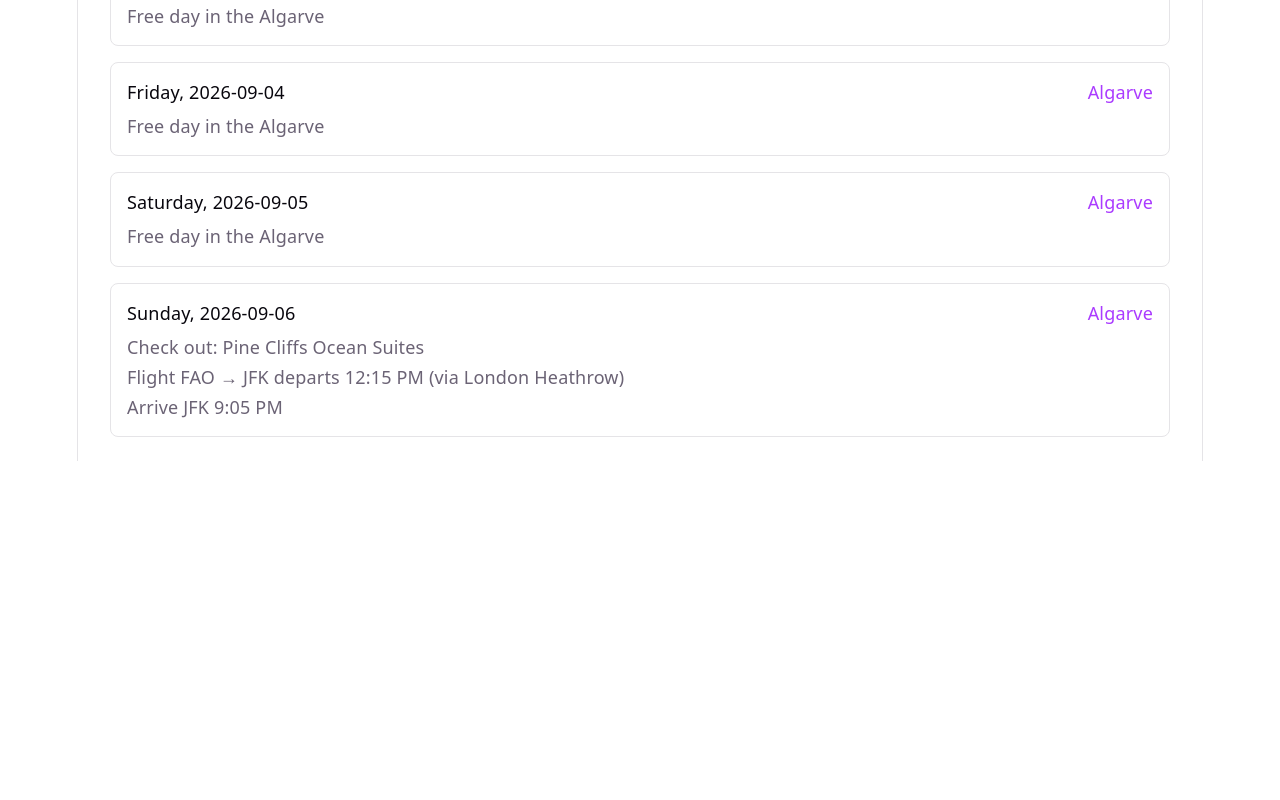
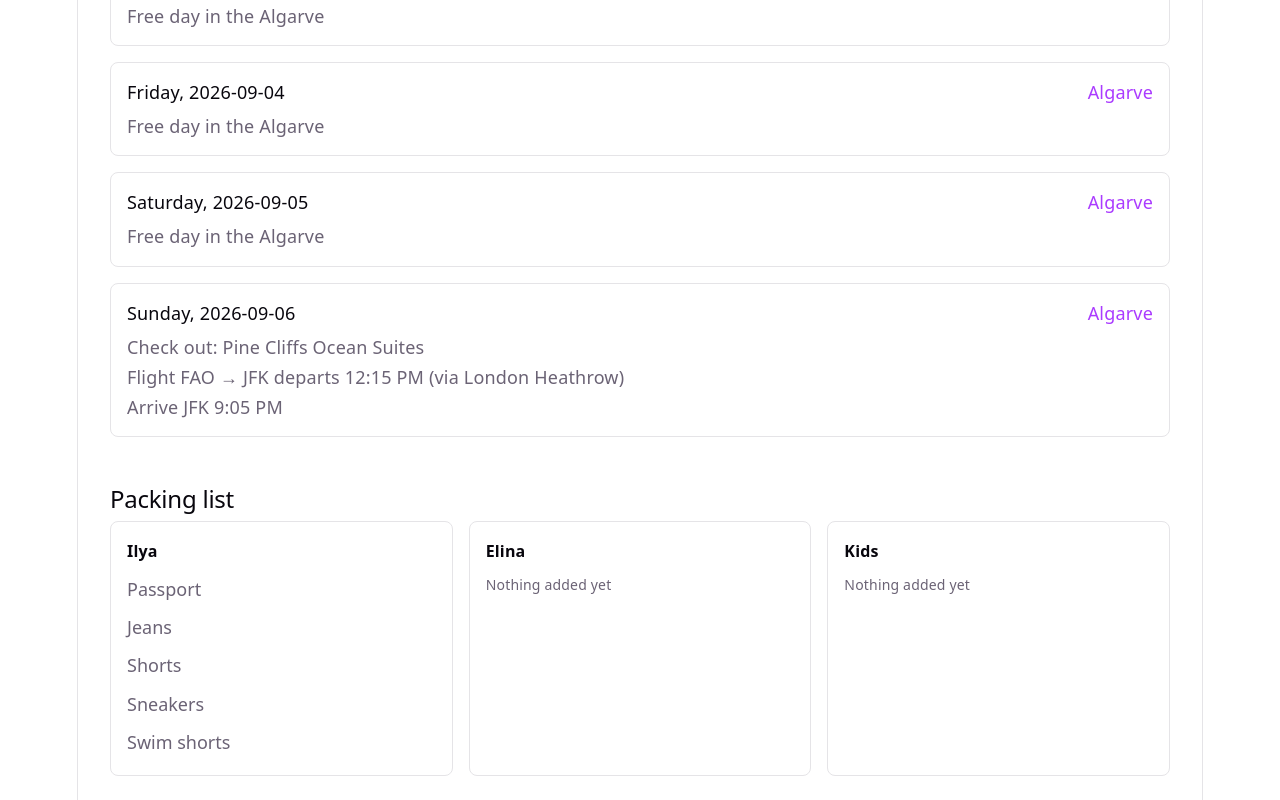
Before and after one commit to ilyabudnevich/portugal-trip-v2, a React (Vite) app: page / in a window 1280 px wide. Shown: the part 1556-2356 px from the top of the page. Before the commit the page ends 2017 px from the top, so only its background shows below. Built offline with nearby package versions, Linux system fonts and the light colour scheme.

Commit message:
Add packing list with persistent checkboxes

```diff
--- a/src/App.css
+++ b/src/App.css
@@ -108,3 +108,72 @@
     gap: 4px;
   }
 }
+
+#packing-list {
+  padding: 24px 32px;
+  text-align: left;
+
+  @media (max-width: 1024px) {
+    padding: 20px;
+  }
+}
+
+.packing-groups {
+  display: flex;
+  flex-wrap: wrap;
+  gap: 16px;
+}
+
+.packing-group {
+  flex: 1 1 240px;
+  border: 1px solid var(--border);
+  border-radius: 8px;
+  padding: 16px;
+
+  h3 {
+    margin: 0 0 8px;
+    font-size: 16px;
+    color: var(--text-h);
+  }
+}
+
+.packing-empty {
+  margin: 0;
+  color: var(--text);
+  font-size: 14px;
+}
+
+.packing-items {
+  list-style: none;
+  padding: 0;
+  margin: 0;
+  display: flex;
+  flex-direction: column;
+  gap: 4px;
+}
+
+.packing-item {
+  width: 100%;
+  display: flex;
+  align-items: center;
+  justify-content: space-between;
+  gap: 8px;
+  font: inherit;
+  color: var(--text);
+  background: none;
+  border: none;
+  border-radius: 4px;
+  padding: 4px 6px;
+  margin: 0 -6px;
+  cursor: pointer;
+  text-align: left;
+}
+
+.packing-item:hover {
+  background: var(--social-bg);
+}
+
+.packing-item-name.checked {
+  color: var(--text);
+  text-decoration: line-through;
+}
--- a/src/App.jsx
+++ b/src/App.jsx
@@ -1,4 +1,5 @@
 import { flights, hotels, restaurants, itinerary } from './data/trip.js'
+import PackingList from './components/PackingList.jsx'
 import './App.css'
 
 function formatStatus(status) {
@@ -81,6 +82,8 @@ function App() {
       </section>
 
       <ol id="itinerary">{dayNodes}</ol>
+
+      <PackingList />
     </>
   )
 }
--- /dev/null
+++ b/src/components/PackingList.jsx
@@ -0,0 +1,79 @@
+import { useState } from 'react'
+import { packingGroups } from '../data/packing.js'
+
+const STORAGE_KEY = 'packing-checked-v1'
+
+function itemKey(groupId, itemId) {
+  return `${groupId}::${itemId}`
+}
+
+function loadCheckedState() {
+  try {
+    const raw = localStorage.getItem(STORAGE_KEY)
+    if (!raw) return {}
+    const parsed = JSON.parse(raw)
+    return parsed && typeof parsed === 'object' ? parsed : {}
+  } catch {
+    return {}
+  }
+}
+
+function saveCheckedState(state) {
+  try {
+    localStorage.setItem(STORAGE_KEY, JSON.stringify(state))
+  } catch {
+    // localStorage unavailable (private browsing quota, etc.) — ignore
+  }
+}
+
+function PackingList() {
+  const [checked, setChecked] = useState(() => loadCheckedState())
+
+  function toggleItem(groupId, itemId) {
+    setChecked((prev) => {
+      const key = itemKey(groupId, itemId)
+      const next = { ...prev, [key]: !prev[key] }
+      saveCheckedState(next)
+      return next
+    })
+  }
+
+  return (
+    <section id="packing-list">
+      <h2>Packing list</h2>
+      <div className="packing-groups">
+        {packingGroups.map((group) => (
+          <div className="packing-group" key={group.id}>
+            <h3>{group.name}</h3>
+            {group.items.length === 0 ? (
+              <p className="packing-empty">Nothing added yet</p>
+            ) : (
+              <ul className="packing-items">
+                {group.items.map((item) => {
+                  const isChecked = Boolean(checked[itemKey(group.id, item.id)])
+                  return (
+                    <li key={item.id}>
+                      <button
+                        type="button"
+                        className="packing-item"
+                        aria-pressed={isChecked}
+                        onClick={() => toggleItem(group.id, item.id)}
+                      >
+                        <span className={isChecked ? 'packing-item-name checked' : 'packing-item-name'}>
+                          {item.name}
+                        </span>
+                        {isChecked && <span className="badge badge-booked">PACKED</span>}
+                      </button>
+                    </li>
+                  )
+                })}
+              </ul>
+            )}
+          </div>
+        ))}
+      </div>
+    </section>
+  )
+}
+
+export default PackingList
--- /dev/null
+++ b/src/data/packing.js
@@ -0,0 +1,21 @@
+// Static packing-list data for Portugal 2026.
+// Plain data only — no logic, no React.
+// Each item's `id` must stay stable once set: checked/unchecked state is
+// stored in localStorage keyed by group id + item id. Renaming `name` is
+// safe; changing `id` will make a previously-checked item look new again.
+
+export const packingGroups = [
+  {
+    id: 'ilya',
+    name: 'Ilya',
+    items: [
+      { id: 'passport', name: 'Passport' },
+      { id: 'jeans', name: 'Jeans' },
+      { id: 'shorts', name: 'Shorts' },
+      { id: 'sneakers', name: 'Sneakers' },
+      { id: 'swim-shorts', name: 'Swim shorts' },
+    ],
+  },
+  { id: 'elina', name: 'Elina', items: [] },
+  { id: 'kids', name: 'Kids', items: [] },
+]
```
